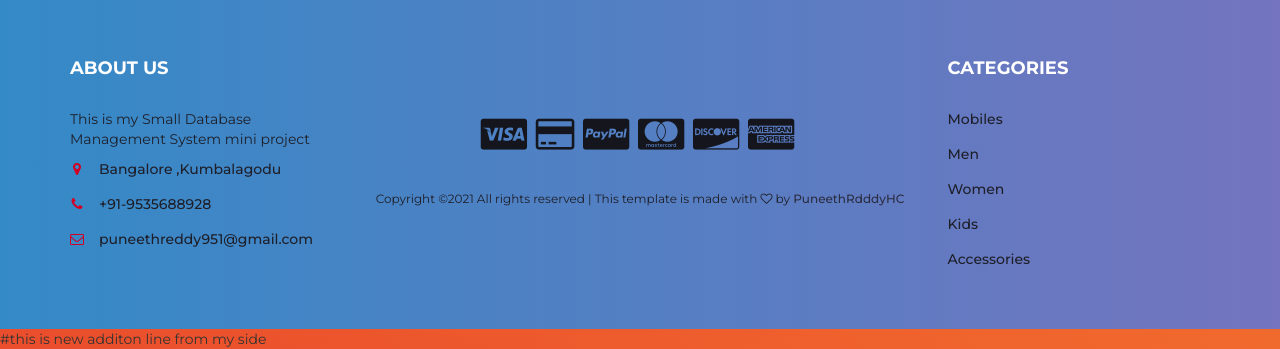
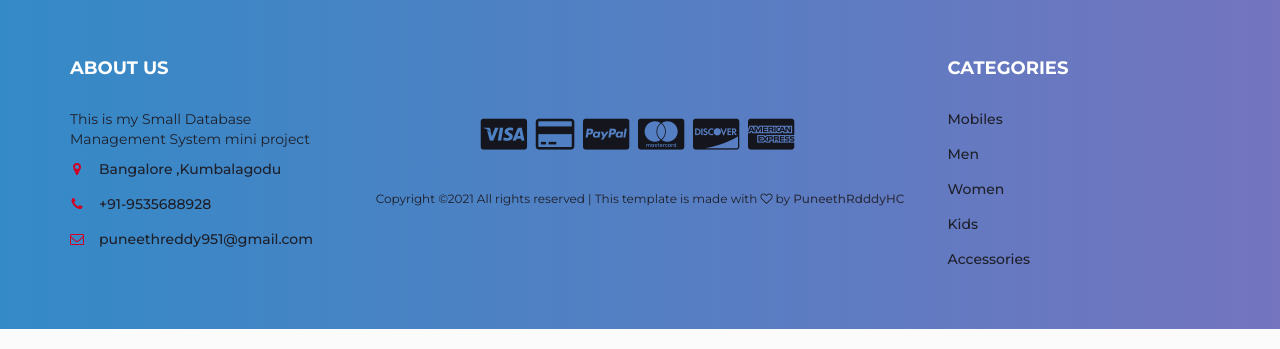
Before and after one commit to neerajkr25/Lab1.1, a PHP site: page /myfiles/ in a window 1280 px wide. Shown: the part 2884-3233 px from the top of the page. Run offline with PHP 8.4, Linux system fonts and the light colour scheme; data comes from the database, SQL or seed files in the repository; some libraries are stand-ins or nearby versions.

Commit message:
change reset

```diff
--- a/footer.php
+++ b/footer.php
@@ -100,4 +100,3 @@
 			});
 		});
 	</script>
-	#this is new additon line from my side
```
